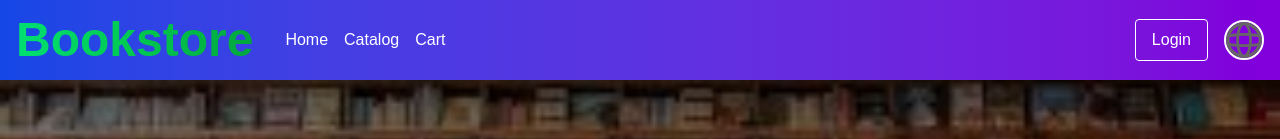
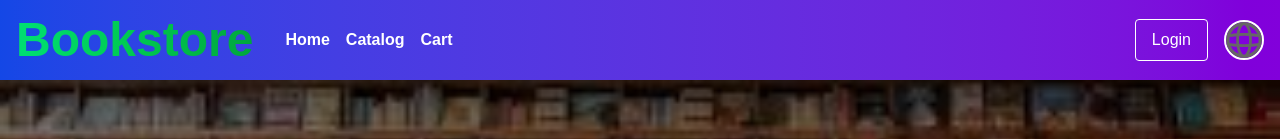
Before and after one commit to masterflux/bookstore-devops-project, a Next.js app in the folder frontend/bookstorefe/: page / in a window 1280 px wide. Shown: the top 139 px of the page. Built offline with nearby package versions, Linux system fonts and the light colour scheme; no server answers.

Commit message:
update fe effect

```diff
--- a/frontend/bookstorefe/src/app/layout.tsx
+++ b/frontend/bookstorefe/src/app/layout.tsx
@@ -3,6 +3,7 @@ import './globals.css'
 import { ReactNode } from 'react'
 import Header from '@/components/Header'
 import { AuthProvider } from '../components/AuthContext'
+import { CartProvider } from '../components/CartContext'
 
 export const metadata = {
   title: 'Bookstore',
@@ -14,6 +15,7 @@ export default function RootLayout({ children }: { children: ReactNode }) {
     <html lang="en">
       <body className="bg-gray-50">
         <AuthProvider>
+          <CartProvider>
             <Header />
             {children}
             <footer className="bg-gradient-to-r from-gray-300 to-gray-400 text-center py-4 mt-8">
@@ -21,6 +23,7 @@ export default function RootLayout({ children }: { children: ReactNode }) {
                 © {new Date().getFullYear()} Bookstore. All rights reserved.
               </p>
             </footer>
+          </CartProvider>
         </AuthProvider>
       </body>
     </html>
--- /dev/null
+++ b/frontend/bookstorefe/src/components/CartContext.tsx
@@ -0,0 +1,79 @@
+'use client'
+import { createContext, useContext, useReducer, ReactNode, useCallback } from 'react'
+
+interface CartState {
+    quantity: number
+}
+
+type CartAction =
+    | { type: 'INCREMENT' }
+    | { type: 'DECREMENT' }
+    | { type: 'SET_QUANTITY'; payload: number }
+
+const initialState: CartState = {
+    quantity: 0
+}
+
+const cartReducer = (state: CartState, action: CartAction): CartState => {
+    switch (action.type) {
+        case 'INCREMENT':
+            return { quantity: state.quantity + 1 }
+        case 'DECREMENT':
+            return { quantity: state.quantity - 1 }
+        case 'SET_QUANTITY':
+            return { quantity: action.payload }
+        default:
+            return state
+    }
+}
+
+interface CartContextType {
+    quantity: number
+    increment: () => void
+    decrement: () => void
+    setQuantity: (quantity: number) => void
+}
+
+const CartContext = createContext<CartContextType | undefined>(undefined)
+
+interface CartProviderProps {
+    children: ReactNode
+}
+
+function throttle(func: Function, delay: number) {
+    let lastCall = 0
+    return function (...args: any[]) {
+        const now = new Date().getTime()
+        if (now - lastCall >= delay) {
+            lastCall = now
+            return func(...args)
+        }
+    }
+}
+
+export const CartProvider = ({ children }: CartProviderProps) => {
+    const [state, dispatch] = useReducer(cartReducer, initialState)
+
+    const increment = useCallback(() => dispatch({ type: 'INCREMENT' }), [])
+    const decrement = useCallback(() => dispatch({ type: 'DECREMENT' }), [])
+
+    const setQuantity = useCallback(throttle((quantity: number) => {
+        dispatch({ type: 'SET_QUANTITY', payload: quantity })
+        // Call backend to update quantity here
+        console.log(`Update backend with quantity: ${quantity}`)
+    }, 500), [])
+
+    return (
+        <CartContext.Provider value={{ quantity: state.quantity, increment, decrement, setQuantity }}>
+            {children}
+        </CartContext.Provider>
+    )
+}
+
+export const useCart = (): CartContextType => {
+    const context = useContext(CartContext)
+    if (!context) {
+        throw new Error('useCart must be used within a CartProvider')
+    }
+    return context
+}
--- a/frontend/bookstorefe/src/components/Header.tsx
+++ b/frontend/bookstorefe/src/components/Header.tsx
@@ -2,6 +2,7 @@
 import { useRouter } from 'next/navigation'
 import Link from 'next/link'
 import { useAuth } from '../components/AuthContext'
+import { useCart } from '../components/CartContext'
 import GlobeImage from '../../public/globe.svg'
 import AvatarImage from '../../public/images/avatar.svg'
 import Image from 'next/image'
@@ -10,6 +11,7 @@ import Image from 'next/image'
 export default function Header() {
     const router = useRouter()
     const { isLoggedIn, login, logout } = useAuth()
+    const { quantity } = useCart()
 
     const handleLogin = () => {
         router.push('/login')
@@ -32,18 +34,23 @@ export default function Header() {
                     <nav>
                         <ul className="flex space-x-4">
                             <li>
-                                <Link href="/" className="hover:text-gray-200">
+                                <Link href="/" className="font-bold hover:text-gray-200">
                                     Home
                                 </Link>
                             </li>
                             <li>
-                                <Link href="/catalog" className="hover:text-gray-200">
+                                <Link href="/catalog" className="font-bold hover:text-gray-200">
                                     Catalog
                                 </Link>
                             </li>
                             <li>
-                                <a href="#" onClick={handleCart} className="hover:text-gray-200">
+                                <a href="#" onClick={handleCart} className="font-bold hover:text-gray-200 relative">
                                     Cart
+                                    {quantity > 0 && (
+                                        <span className="absolute top-[-12px] right-[-23px] bg-red-500 text-white text-xs rounded-full px-2 py-1">
+                                            {quantity}
+                                        </span>
+                                    )}
                                 </a>
                             </li>
                             {/* <li>
```
Lines whose indentation alone changed are shown as unchanged.
